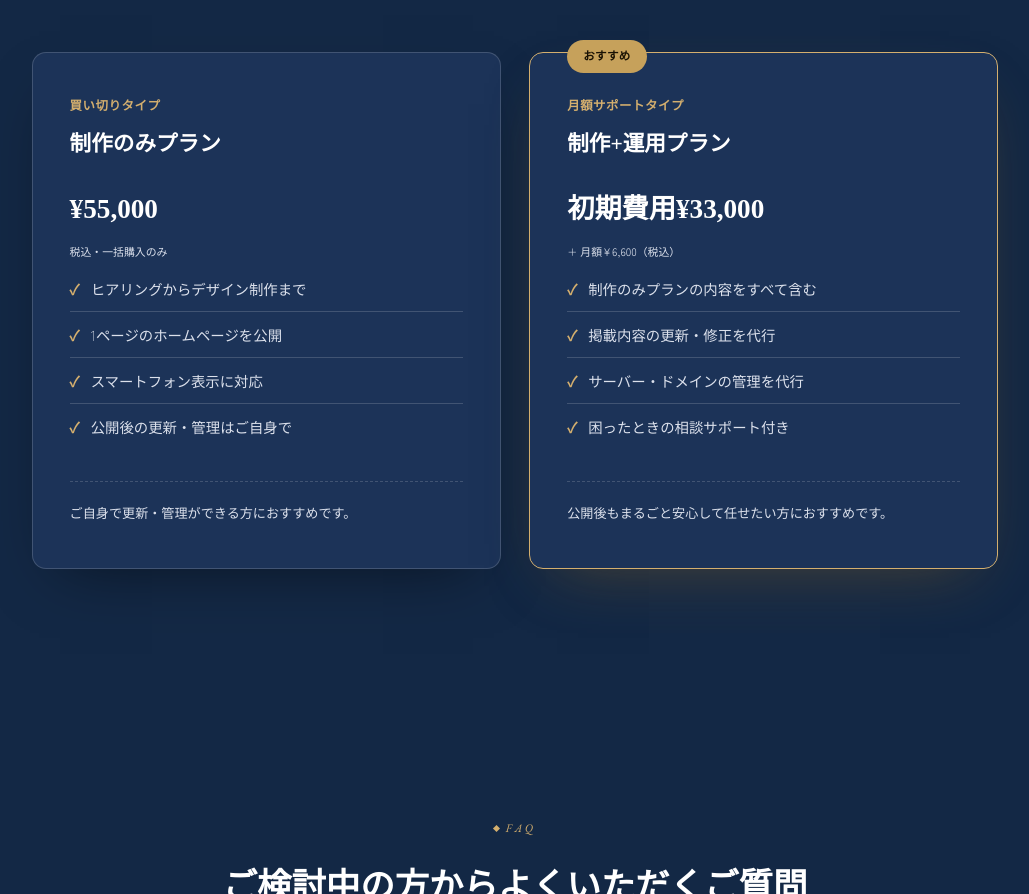
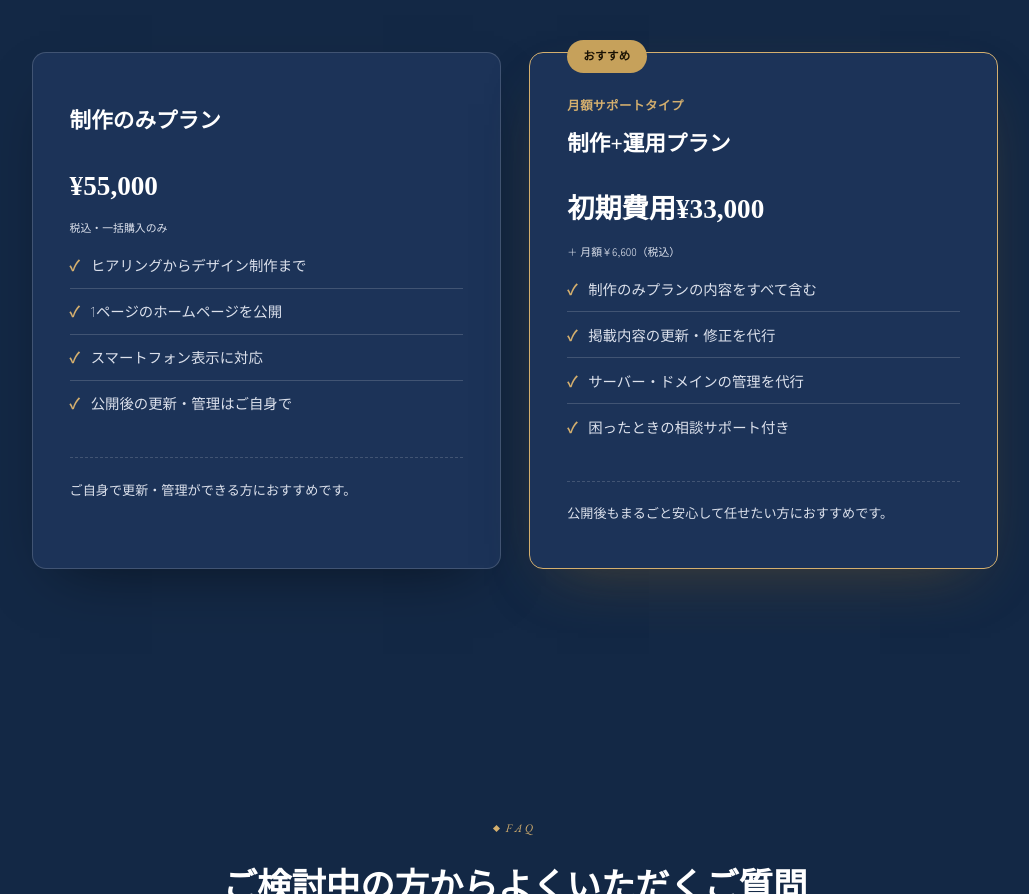
Before and after one commit to allyon2671-lab/AllyOn.hp, a plain HTML site: page index.html in a window 1280 px wide. Shown: the part 1820-2714 px from the top of the page, without its empty margins (125-1154 px from the left). Drawn offline with nearby package versions, Linux system fonts and the light colour scheme; a web font is replaced by a local one.

Commit message:
Update index.html

```diff
--- a/index.html
+++ b/index.html
@@ -541,7 +541,7 @@
 
       <div class="plans">
         <div class="plan">
-          <div class="plan-kicker">買い切りタイプ</div>
+          <div class="plan-kicker"></div>
           <h3>制作のみプラン</h3>
           <div class="price">¥55,000<small>税込・一括購入のみ</small></div>
           <ul>
```
